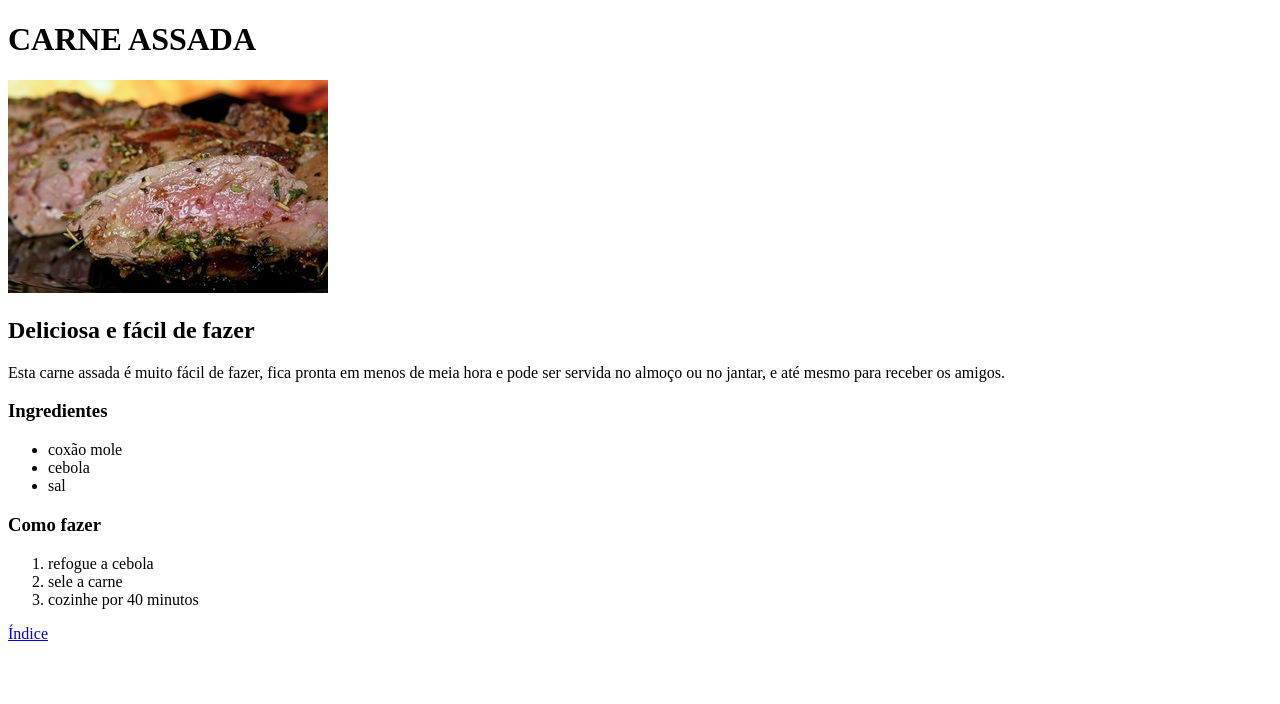
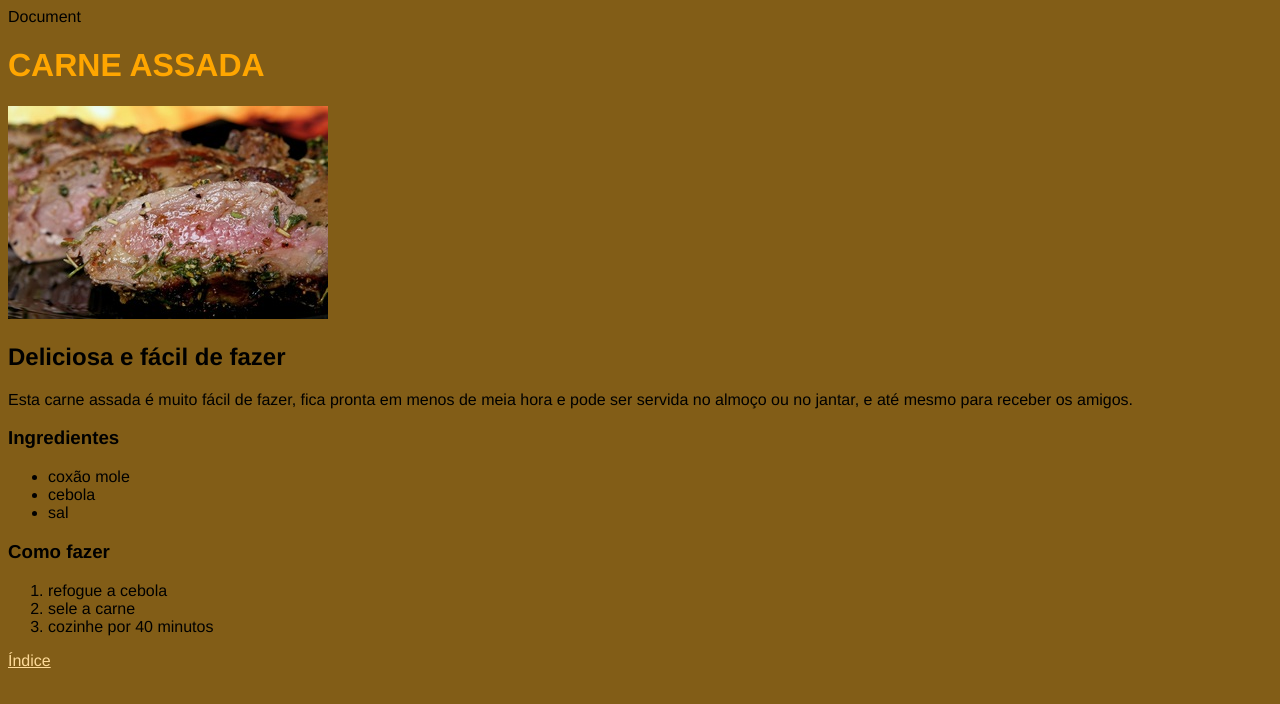
Before and after one commit to JoaoCarlosdeBrito/odin-recipes, a plain HTML site: page recipes/carne_assada.html in a window 1280 px wide. Drawn offline with Linux system fonts and the light colour scheme.

Commit message:
Acrescentei estilos
Este exercício de HTML originalmente não tinha estilos CSS; agora
acrescentei com um arquivo styles.css e link correspondente no
cabeçalho. Também usei a recentemente adquirida capacidade de colocar
cores em formato HSL, muito prático para paletas simples.

```diff
--- a/recipes/carne_assada.html
+++ b/recipes/carne_assada.html
@@ -3,6 +3,7 @@
 <head>
     <meta charset="UTF-8">
     <meta name="viewport" content="width=device-width, initial-scale=1.0">
+    <link rel="stylesheet" href="../styles.css"
     <title>Document</title>
 </head>
 <body>
--- /dev/null
+++ b/styles.css
@@ -0,0 +1,13 @@
+
+body {
+    background-color: hsl(39, 70%, 30%);
+    font-family: 'Franklin Gothic Medium', 'Arial Narrow', Arial, sans-serif;
+}
+
+a:link {
+    color: hsl(39, 100%, 80%)
+}
+
+h1 {
+    color: hsl(39, 100%, 50%)
+}
```
Also changed, not shown: index.html (+1 -0 lines), recipes/espaguete_bolonhesa.html (+1 -0 lines), recipes/frango_frito.html (+1 -0 lines).
